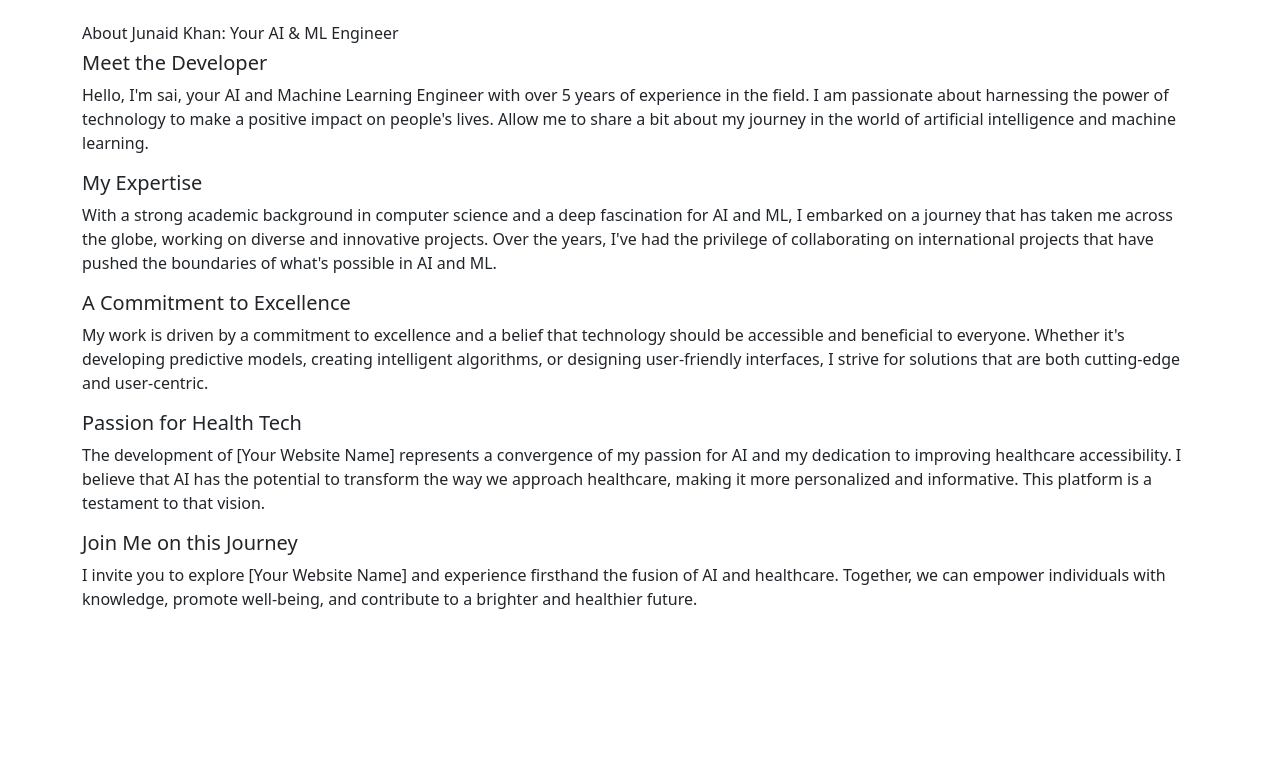
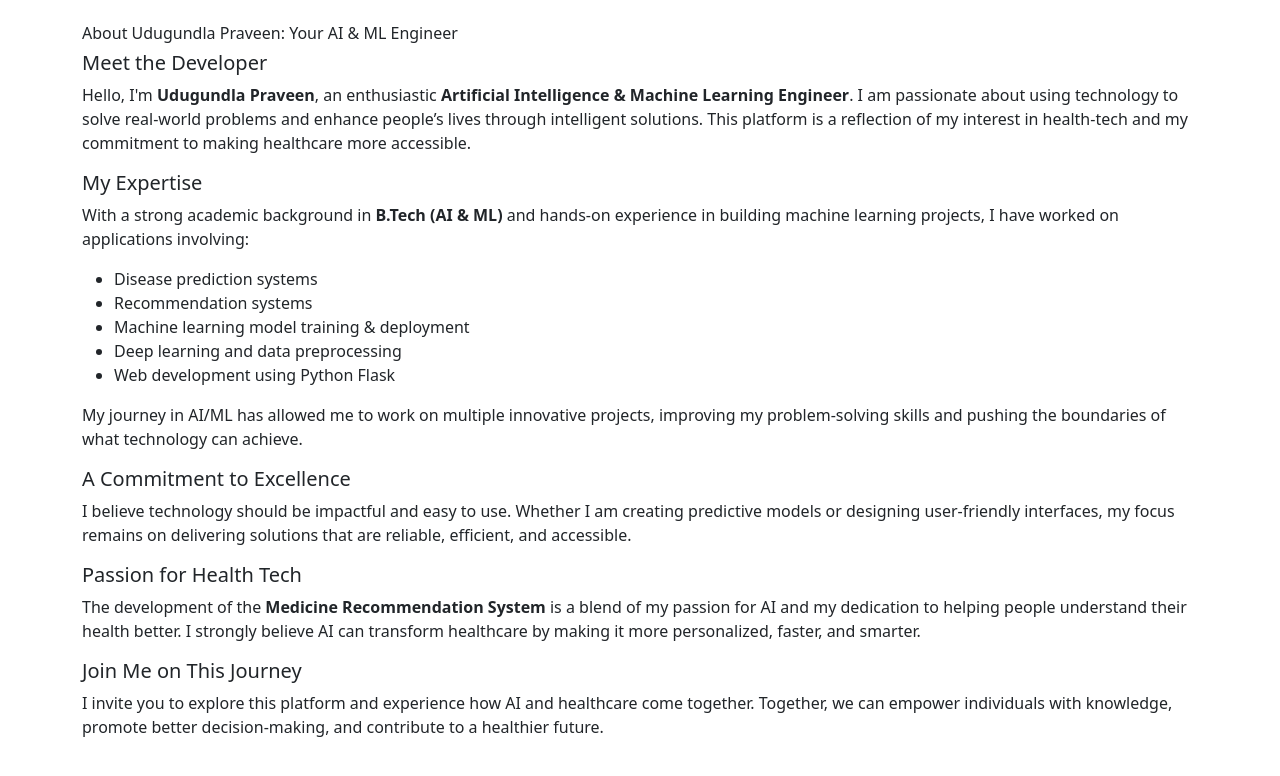
Before and after one commit to Praveen775D/Medicine_recommendation_system, a Flask app: page /developer in a window 1280 px wide. Shown: the top 776 px of the page. Run offline with Flask 3, Linux system fonts and the light colour scheme; parts of the project's set-up code (start-up, migrations or seed data) failed here and were passed over.

Commit message:
Update developer.html

```diff
--- a/templates/developer.html
+++ b/templates/developer.html
@@ -3,35 +3,66 @@
   <head>
     <meta charset="utf-8">
     <meta name="viewport" content="width=device-width, initial-scale=1">
-    <title>Bootstrap demo</title>
-    <link href="https://cdn.jsdelivr.net/npm/bootstrap@5.3.1/dist/css/bootstrap.min.css" rel="stylesheet" integrity="sha384-4bw+/aepP/YC94hEpVNVgiZdgIC5+VKNBQNGCHeKRQN+PtmoHDEXuppvnDJzQIu9" crossorigin="anonymous">
+    <title>About Developer</title>
+    <link href="https://cdn.jsdelivr.net/npm/bootstrap@5.3.1/dist/css/bootstrap.min.css" rel="stylesheet">
   </head>
+
   <body>
+    <div class="container my-4 mt-4">
 
-  <div class="container my-4 mt-4">
-<h6>    About Junaid Khan: Your AI & ML Engineer
-</h6>
+      <h6>About Udugundla Praveen: Your AI & ML Engineer</h6>
       <h5>Meet the Developer</h5>
 
-<p>Hello, I'm sai, your AI and Machine Learning Engineer with over 5 years of experience in the field. I am passionate about harnessing the power of technology to make a positive impact on people's lives. Allow me to share a bit about my journey in the world of artificial intelligence and machine learning.
+      <p>
+        Hello, I'm <strong>Udugundla Praveen</strong>, an enthusiastic
+        <strong>Artificial Intelligence & Machine Learning Engineer</strong>.
+        I am passionate about using technology to solve real-world problems and
+        enhance people’s lives through intelligent solutions. This platform is a reflection
+        of my interest in health-tech and my commitment to making healthcare more accessible.
       </p>
-<h5>My Expertise
-</h5>
-<p>With a strong academic background in computer science and a deep fascination for AI and ML, I embarked on a journey that has taken me across the globe, working on diverse and innovative projects. Over the years, I've had the privilege of collaborating on international projects that have pushed the boundaries of what's possible in AI and ML.
+
+      <h5>My Expertise</h5>
+      <p>
+        With a strong academic background in <strong>B.Tech (AI & ML)</strong> and hands-on
+        experience in building machine learning projects, I have worked on applications involving:
       </p>
-<h5>A Commitment to Excellence
-</h5>
-<p>My work is driven by a commitment to excellence and a belief that technology should be accessible and beneficial to everyone. Whether it's developing predictive models, creating intelligent algorithms, or designing user-friendly interfaces, I strive for solutions that are both cutting-edge and user-centric.
+
+      <ul>
+        <li>Disease prediction systems</li>
+        <li>Recommendation systems</li>
+        <li>Machine learning model training & deployment</li>
+        <li>Deep learning and data preprocessing</li>
+        <li>Web development using Python Flask</li>
+      </ul>
+
+      <p>
+        My journey in AI/ML has allowed me to work on multiple innovative projects, improving my
+        problem-solving skills and pushing the boundaries of what technology can achieve.
       </p>
-<h5>Passion for Health Tech
-</h5>
-<p>The development of [Your Website Name] represents a convergence of my passion for AI and my dedication to improving healthcare accessibility. I believe that AI has the potential to transform the way we approach healthcare, making it more personalized and informative. This platform is a testament to that vision.
+
+      <h5>A Commitment to Excellence</h5>
+      <p>
+        I believe technology should be impactful and easy to use.
+        Whether I am creating predictive models or designing user-friendly interfaces,
+        my focus remains on delivering solutions that are reliable, efficient, and accessible.
       </p>
-<h5>Join Me on this Journey
-</h5>
-<p>I invite you to explore [Your Website Name] and experience firsthand the fusion of AI and healthcare. Together, we can empower individuals with knowledge, promote well-being, and contribute to a brighter and healthier future.
+
+      <h5>Passion for Health Tech</h5>
+      <p>
+        The development of the <strong>Medicine Recommendation System</strong>
+        is a blend of my passion for AI and my dedication to helping people understand their health better.
+        I strongly believe AI can transform healthcare by making it more personalized, faster, and smarter.
       </p>
+
+      <h5>Join Me on This Journey</h5>
+      <p>
+        I invite you to explore this platform and experience how AI and healthcare come together.
+        Together, we can empower individuals with knowledge, promote better decision-making,
+        and contribute to a healthier future.
+      </p>
+
     </div>
-    <script src="https://cdn.jsdelivr.net/npm/bootstrap@5.3.1/dist/js/bootstrap.bundle.min.js" integrity="sha384-HwwvtgBNo3bZJJLYd8oVXjrBZt8cqVSpeBNS5n7C8IVInixGAoxmnlMuBnhbgrkm" crossorigin="anonymous"></script>
+
+    <script src="https://cdn.jsdelivr.net/npm/bootstrap@5.3.1/dist/js/bootstrap.bundle.min.js"></script>
   </body>
 </html>
```
Lines whose indentation alone changed are shown as unchanged.
